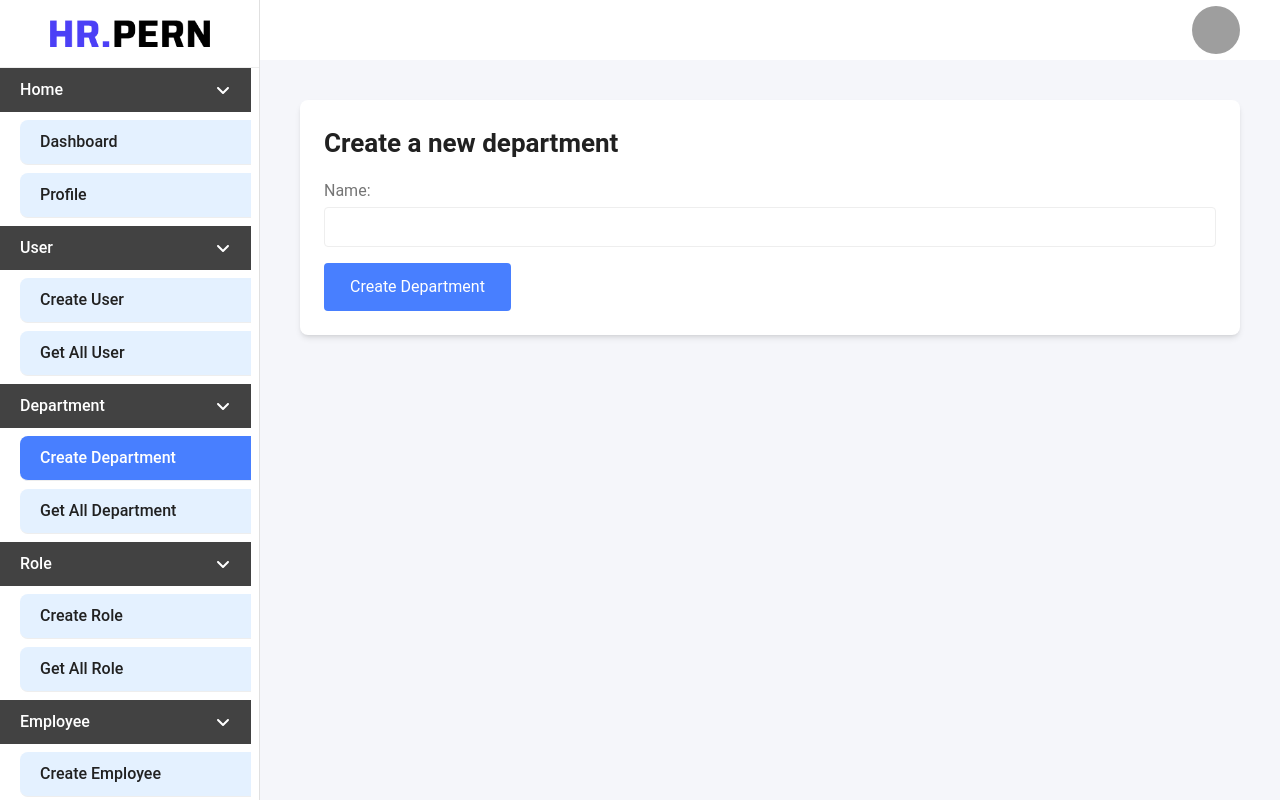
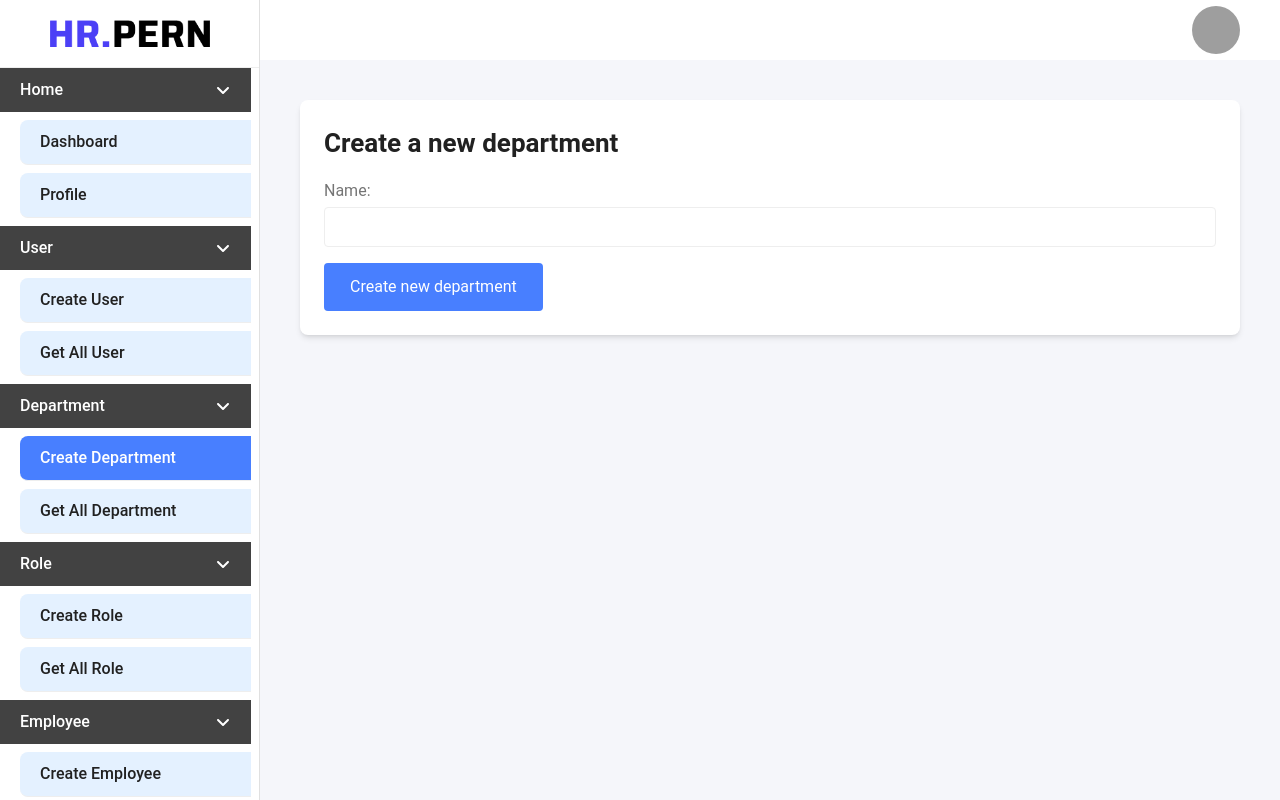
Before and after one commit to amitbd599/Employee-Management-System-PERN-Prisma, a React (Vite) app in the folder client/: page /create-department in a window 1280 px wide. Built offline with nearby package versions, Linux system fonts and the light colour scheme; grey boxes are pictures that could not be loaded.

Commit message:
create create Department api update

```diff
--- a/client/src/components/CreateDepartment.jsx
+++ b/client/src/components/CreateDepartment.jsx
@@ -1,6 +1,29 @@
-import React from "react";
+import React, { useRef } from "react";
+import DepartmentStore from "../../store/DepartmentStore";
+import { ErrorToast, IsEmpty } from "../helper/helper";
+import { useNavigate } from "react-router-dom";
+import SubmitButton from "./SubmitButton";
 
 const CreateDepartment = () => {
+  let { createDepartment, loadingRequest } = DepartmentStore();
+  let navigate = useNavigate();
+
+  let { nameRef } = useRef();
+
+  let submitCreateDepartment = async () => {
+    let name = nameRef.value;
+
+    if (IsEmpty(name)) {
+      ErrorToast("Name is required. ");
+      return;
+    } else {
+      let res = await createDepartment({ name });
+      if (res) {
+        navigate("/get-all-department");
+      }
+    }
+  };
+
   return (
     <section>
       <>
@@ -10,13 +33,14 @@ const CreateDepartment = () => {
             Create a new department
           </h1>
 
-          <form>
+          <div>
             <div className='flex gap-[20px] mb-4'>
               <div className='w-full grid gap-1'>
                 <label htmlFor='Name' className='text-gray-600'>
                   Name:
                 </label>
                 <input
+                  ref={(input) => (nameRef = input)}
                   id='Name'
                   type='text'
                   className='border p-2 rounded w-full h-[40px] focus:outline-none text-gray-600'
@@ -24,13 +48,13 @@ const CreateDepartment = () => {
               </div>
             </div>
 
-            <button
-              type='button'
-              className='px-[26px] py-[12px] rounded bg-[#487FFF] text-white hover:bg-blue-600 focus:outline-none transition'
-            >
-              Create Department
-            </button>
-          </form>
+            <SubmitButton
+              text='Create new department'
+              type='submit'
+              submitFun={submitCreateDepartment}
+              isSubmitting={loadingRequest}
+            />
+          </div>
         </div>
       </>
     </section>
--- /dev/null
+++ b/client/store/DepartmentStore.js
@@ -0,0 +1,30 @@
+import axios from "axios";
+import { create } from "zustand";
+import { ErrorToast, SuccessToast } from "../src/helper/helper";
+
+const DepartmentStore = create((set) => ({
+  loadingRequest: false,
+
+  // create-department
+  createDepartment: async (reqBody) => {
+    try {
+      set({ loadingRequest: true });
+      const res = await axios.post("/api/create-department", reqBody);
+      if (res?.data?.success === true) {
+        set({ loadingRequest: false });
+        SuccessToast(res?.data?.message);
+        return true;
+      } else {
+        set({ loadingRequest: false });
+        ErrorToast(res?.data?.message);
+        return false;
+      }
+    } catch (e) {
+      ErrorToast("Something went wrong!");
+      set({ loadingRequest: false });
+      console.log(e);
+    }
+  },
+}));
+
+export default DepartmentStore;
```
Also changed, not shown: 1 other file (tests, documents, lock files or other folders).
